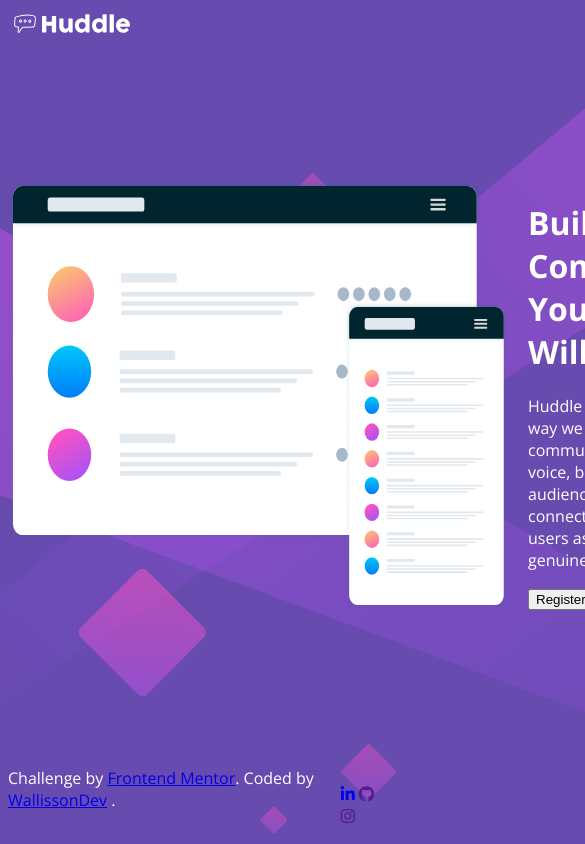
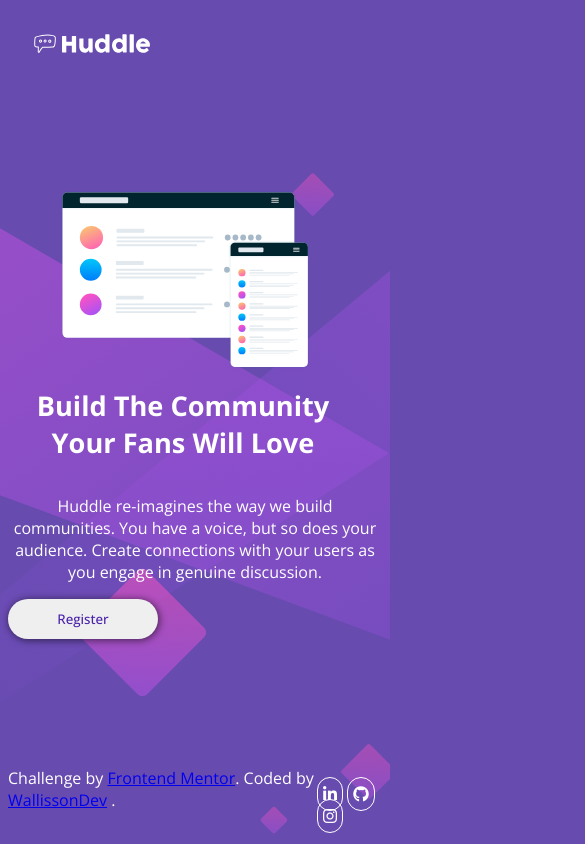
Before and after one commit to WallissonDev/frontend-mentor-huddle-landing-page, a plain HTML site: page index.html in a window 390 px wide. Shown: the top 844 px of the page, 585 px wide, since content can reach past the window. Drawn offline with nearby package versions, Linux system fonts and the light colour scheme.

Commit message:
hover e centralização

```diff
--- a/index.html
+++ b/index.html
@@ -18,8 +18,6 @@
 
       <img src="images/illustration-mockups.svg" alt="Mockups-Ilustration" width="300px" id="ilustrationImage">
 
-    <div id="asideContent">
-
       <h1>
         Build The Community Your Fans Will Love
       </h1>
@@ -29,9 +27,7 @@
         Create connections with your users as you engage in genuine discussion.
       </p>
 
-      <div id="buttonContainer">
-        <input type="button" value="Register" id="register-button"></input>
-      </div>
+      <input type="button" value="Register" id="registerButton"></input>
   </main>
 
   <footer id="socialMedia">
--- a/style.css
+++ b/style.css
@@ -26,23 +26,83 @@ body::-webkit-scrollbar{
 header#logoContent{
     display: flex;
     align-self: flex-start;
+    margin: 20px;
 }
 
 main#fatherContainer{
     display: flex;
-    align-content: center;
+    justify-content: space-evenly;
 }
 
 img#ilustrationImage{
-    width: 500px;
+    width: 600px;
     padding-right: 20px;
 }
 
 footer#socialMedia{
     display: flex;
-    justify-content: space-between;
+    justify-content: space-around;
     align-items: flex-end;
 }
 
 div#mediaLink{
 }
+
+h1 {
+    max-width: 350px;
+}
+
+p#textContent{
+    max-width: 600px;
+}
+
+input#registerButton{
+    font-family: "Open Sans", sans-serif;
+    outline: none;
+    border: none;
+    width: 150px;
+    height: 40px;
+    box-shadow: 1px 1px 7px 1px rgba(0, 0, 0, 0.496);
+    color: #4a23ac;
+    border-radius: 150px;
+    text-align: center;
+    font-weight: 500;
+}
+input#registerButton:hover{
+    background-color: #c36fff;
+    color: white;
+    cursor: pointer;
+}
+
+div#mediaLinks > a {
+    color: white;
+    border: 1px solid white;
+    border-radius: 20px;
+    padding: 5px;
+}
+
+div#mediaLinks > a:hover{
+    background-color: #c36fff;
+    color: white;
+    cursor: pointer;
+}
+
+@media screen and (min-width: 375px) and (max-width: 768px){
+    main#fatherContainer{
+        flex-direction: column;
+    }
+    img#ilustrationImage{
+        width: 250px;
+        align-self: center;
+    }
+
+    h1{
+        font-size: 1.7em;
+        text-align: center;
+    }
+    p#textContent{
+        text-align: center;
+    }
+    input#registerButton{
+    }
+}
```
